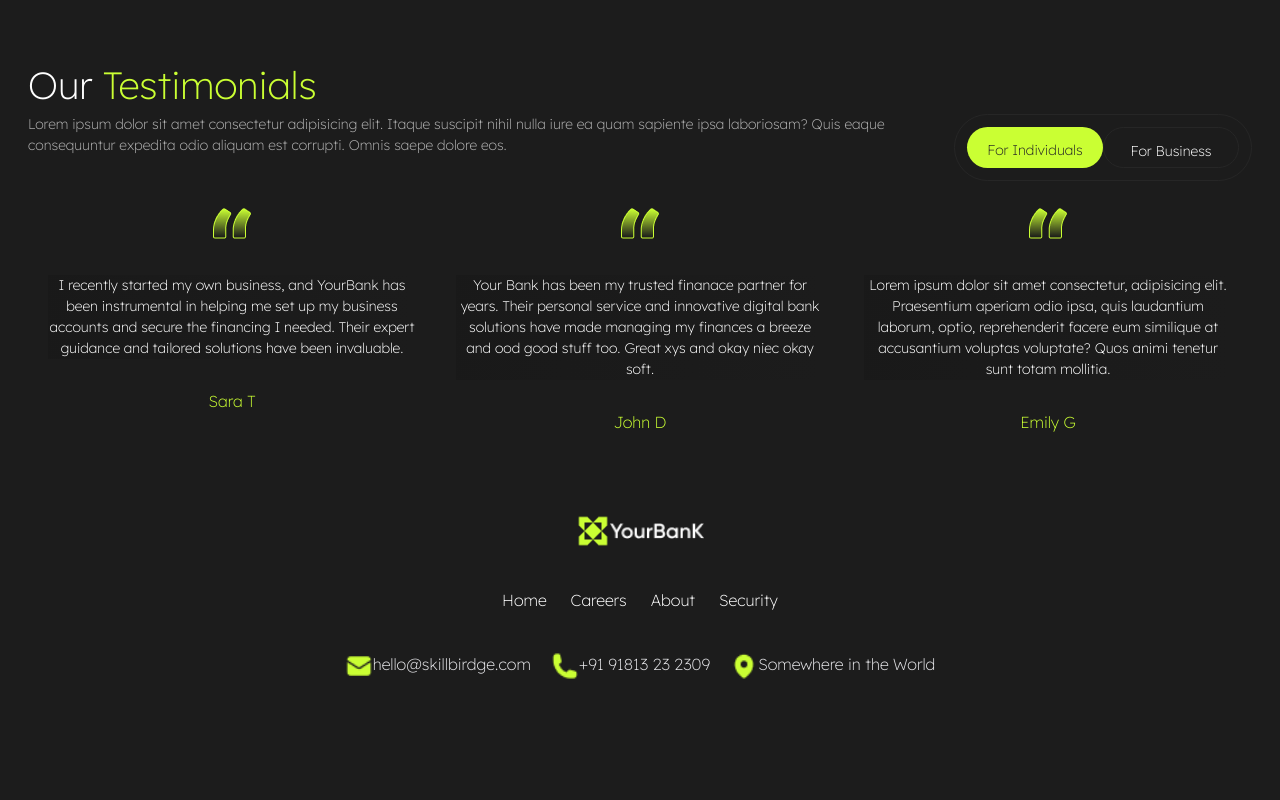
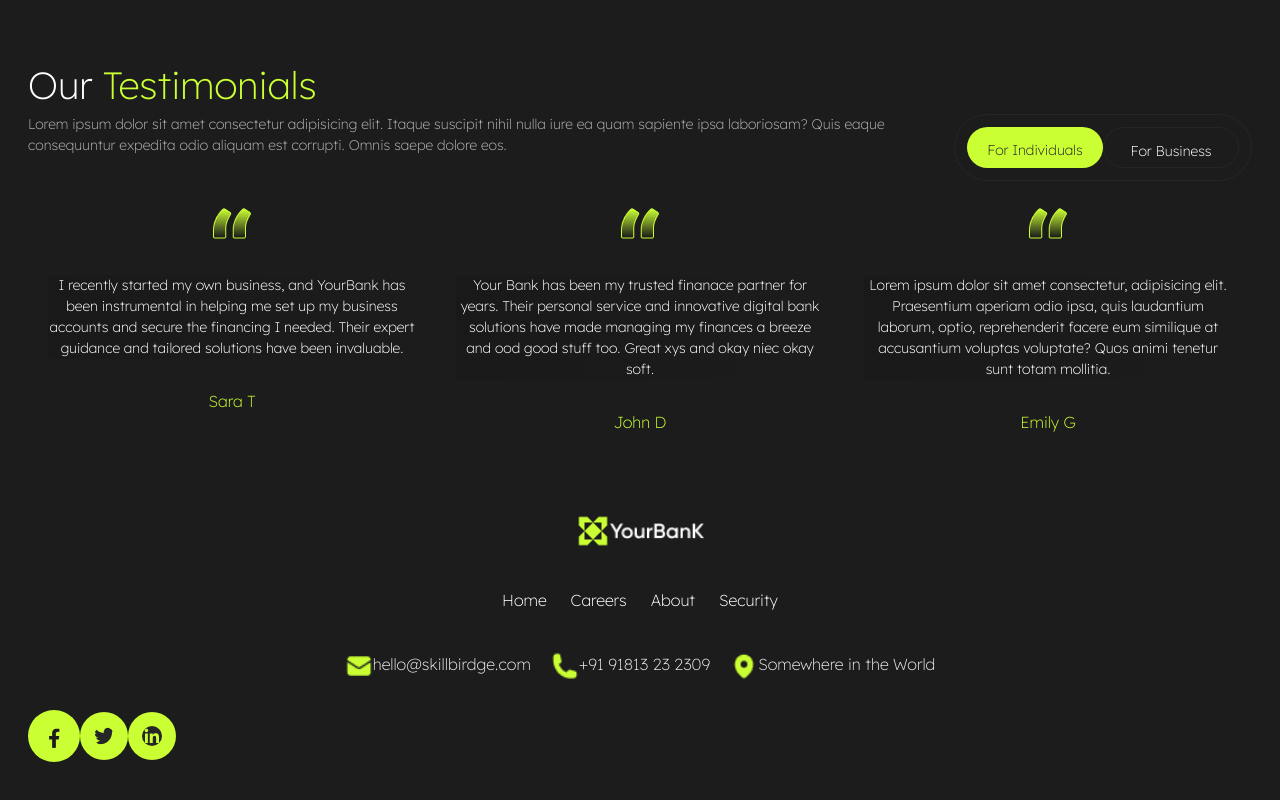
Before and after one commit to daysuwaa/Bank-Website, a React (Create React App) app: page /Bank-Website/bank/signup in a window 1280 px wide. Shown: the part 820-1620 px from the top of the page. Built offline with nearby package versions, Linux system fonts and the light colour scheme.

Commit message:
Commit:Footer created

```diff
--- /dev/null
+++ b/src/components/Footer.jsx
@@ -0,0 +1,9 @@
+import React from 'react'
+
+const Footer = () => {
+  return (
+    <div>Footer</div>
+  )
+}
+
+export default Footer
--- a/src/components/Signup.jsx
+++ b/src/components/Signup.jsx
@@ -10,6 +10,8 @@ import Shape from '../assets/shape-30.png';
 import Location from'../assets/Icon-16.png'
 import Call from'../assets/Icon-17.png'
 import Mail from '../assets/Icon-18.png'
+import Linked from'../assets/Icon-12.png'
+import Twitter from '../assets/Icon-13.png'
 
 
 const Signup = () => {
@@ -234,14 +236,19 @@ I recently started my own business, and YourBank has been instrumental in helpin
           </li>
 
         </ul>
-
         </div>
 </div>
 
+<div className='mx-auto ' style={{display: 'flex',flexDirection: 'row',alignItems: 'center',gap: '-24px',alignSelf: 'stretch', justifyItems:'center' }}>
+  <div style={{display: 'flex',alignItems: 'flex-start',gap:' 8px'}} className="justify-center items-center"></div>
+  <img src={Facebook} alt='gmail' style={{display:'flex', padding:'14px',  borderRadius: '100px',background: 'var(--green-60, #CAFF33)'}}/>
+  <img src={Linked} alt='facebook'style={{display:'flex', padding:'14px',borderRadius: '100px',background: 'var(--green-60, #CAFF33)'}}/>
+  <img src={Twitter} alt='apple' style={{display:'flex', padding:'14px', borderRadius: '100px',background: 'var(--green-60, #CAFF33)'}}/>
+</div>
 
 
-  </div>
-  </div>
+</div>
+</div>
   )
 
 }
```
